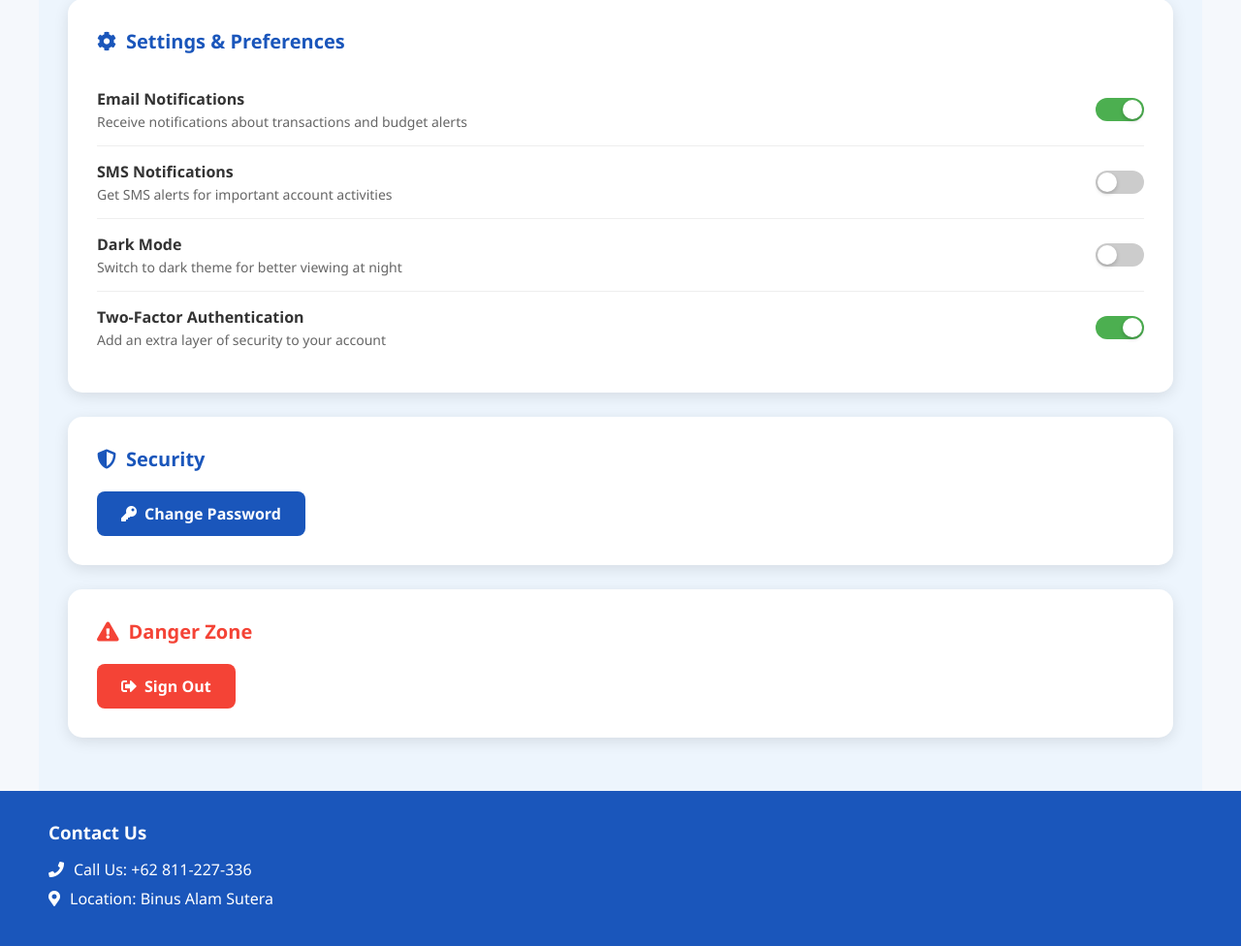
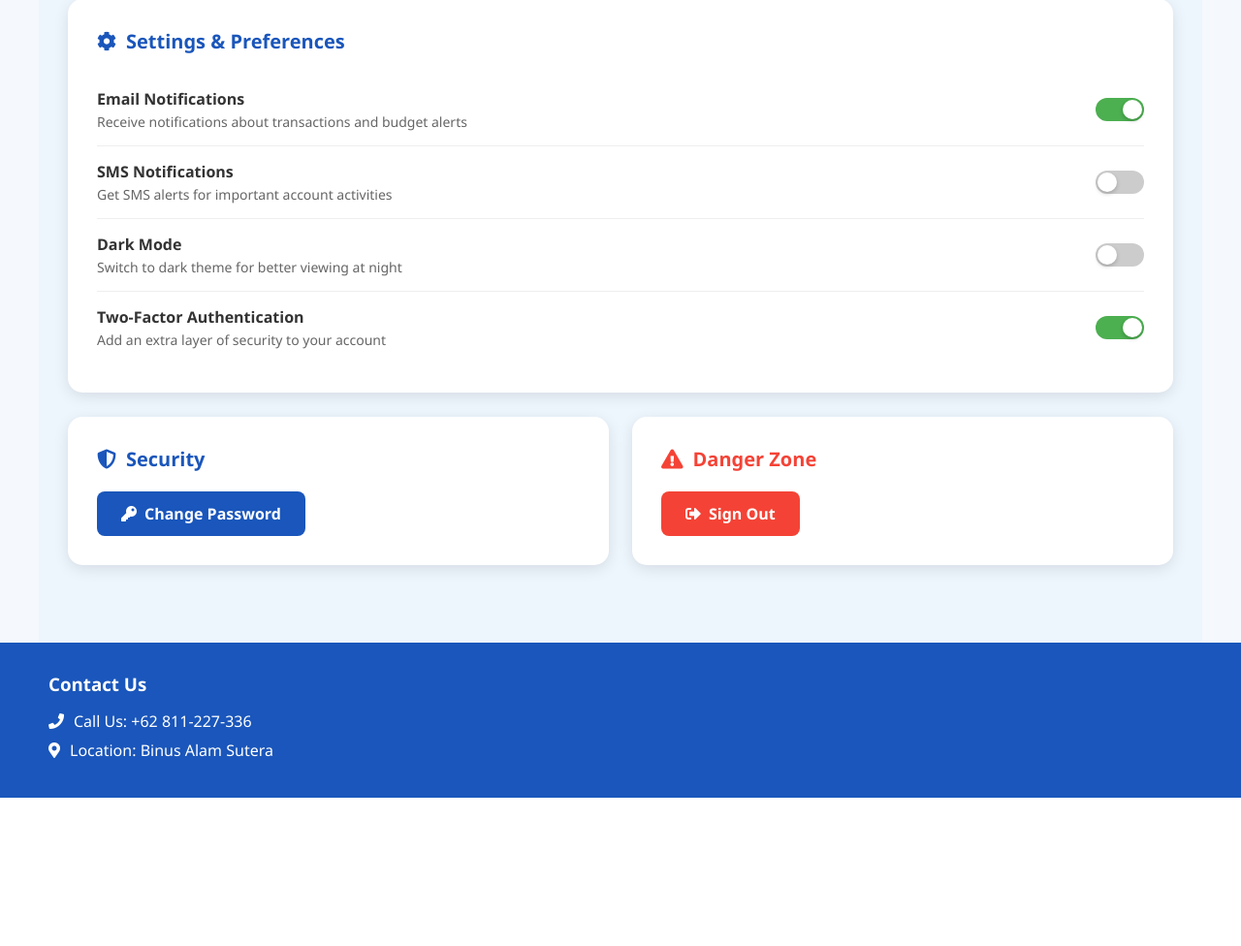
Before and after one commit to DivenDechal/ChiCom-Fillows, a Flask app: page /account in a window 1280 px wide. Shown: the part 814-1790 px from the top of the page at 97% size. After the commit the page ends 1637 px from the top, so only its background shows below. Run offline with Flask 3, Linux system fonts and the light colour scheme.

Commit message:
Fixed Account UI

```diff
--- a/static/account.css
+++ b/static/account.css
@@ -323,6 +323,30 @@ nav a:hover {
     gap: 15px;
     margin-top: 20px;
 }
+.settings-row {
+    display: flex;
+    gap: 24px;
+    margin-bottom: 25px;
+}
+.security-section,
+.danger-section {
+    flex: 1;
+}
+.danger-section .section-title {
+    color: #f44336 !important;
+}
+@media (max-width: 900px) {
+    .settings-row {
+        flex-direction: column;
+        gap: 0;
+    }
+    .security-section,
+    .danger-section {
+        width: 100%;
+        margin-bottom: 25px;
+    }
+}
+
 
 /* Footer Styles */
 footer {
@@ -334,7 +358,7 @@ footer {
 
 .footer-content {
     max-width: 1200px;
-    margin: 0;
+    margin: 0 ;
 }
 
 .footer-content h3 {
--- a/static/account.js
+++ b/static/account.js
@@ -94,3 +94,7 @@ function updateAvatar() {
         document.getElementById('profileAvatar').textContent = `${firstName[0].toUpperCase()}${lastName[0].toUpperCase()}`;
     }
 }
+
+function toggleSetting(el) {
+    el.classList.toggle('active');
+}
--- a/templates/account.html
+++ b/templates/account.html
@@ -113,36 +113,35 @@
             </div>
 
             <!-- Security Section -->
-            <div class="settings-section">
+            <div class="settings-row">
+            <!-- Security Section -->
+            <div class="settings-section security-section">
                 <h3 class="section-title">
                     <i class="fas fa-shield-alt"></i>
                     Security
                 </h3>
-
                 <div class="button-group">
                     <button class="btn btn-primary" onclick="changePassword()">
                         <i class="fas fa-key"></i>
                         Change Password
                     </button>
-
                 </div>
             </div>
-
             <!-- Danger Zone -->
-            <div class="settings-section">
+            <div class="settings-section danger-section">
                 <h3 class="section-title" style="color: #f44336;">
                     <i class="fas fa-exclamation-triangle"></i>
                     Danger Zone
                 </h3>
-
                 <div class="button-group">
                     <button class="btn btn-danger" onclick="showLogoutModal()">
                         <i class="fas fa-sign-out-alt"></i>
                         Sign Out
                     </button>
-
                 </div>
             </div>
+        </div>
+
         </div>
 
         <!-- Logout Confirmation Modal -->
--- a/templates/main.html
+++ b/templates/main.html
@@ -11,7 +11,7 @@
   <!-- Navbar -->
   <header>
     <nav class="navbar">
-      <div class="logo" onclick="window.location.href= '/' ">Fillup</div>
+      <a href="/" class="logo">FillUps</a>
 
       <ul class="nav-menu">
         <li><a id="feature" href="#features">Features</a></li>
```
